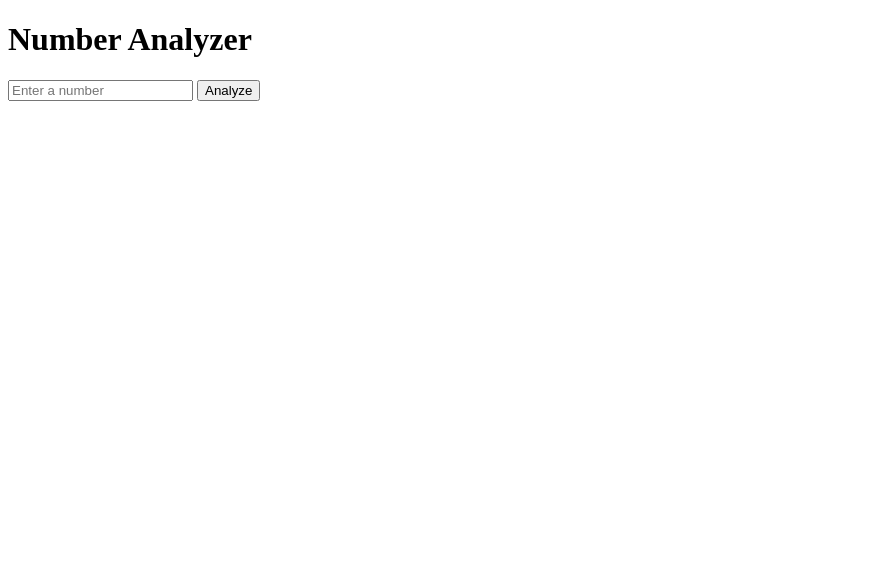
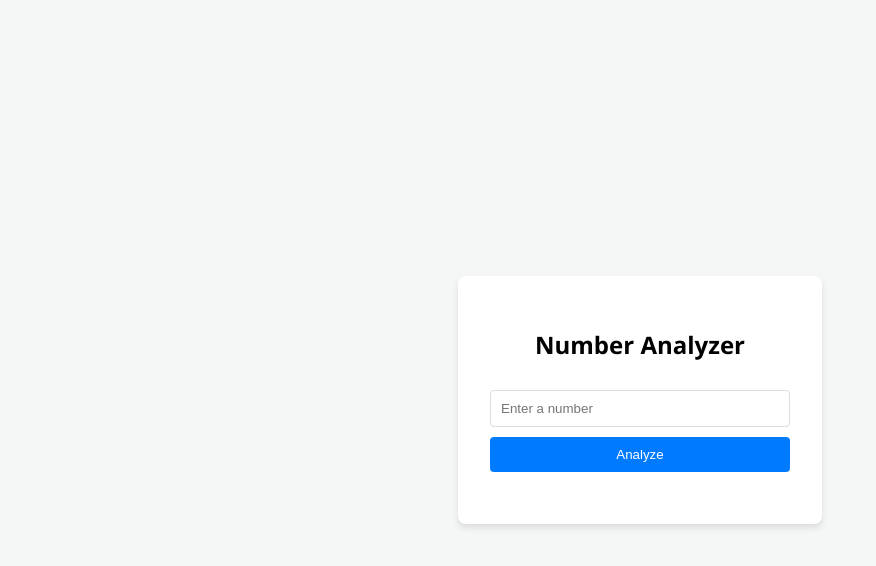
Before and after one commit to Phusky0369/azure_web_app_project, a plain HTML site: page index.html in a window 1280 px wide. Shown: the whole page, without its empty margins (0-876 px from the left). Drawn offline with Linux system fonts and the light colour scheme.

Commit message:
Refactor index.html for better UI and functionality
Updated the HTML structure and improved the analyze function to display a message when no number is entered.

```diff
--- a/index.html
+++ b/index.html
@@ -1,17 +1,70 @@
 <!DOCTYPE html>
-<html>
+<html lang="en">
+<head>
+    <meta charset="UTF-8">
+    <meta name="viewport" content="width=device-width, initial-scale=1.0">
+    <title>Number Analyzer</title>
+    <style>
+        body {
+            font-family: 'Segoe UI', Tahoma, Geneva, Verdana, sans-serif;
+            display: flex;
+            justify-content: center;
+            align-items: center;
+            height: 100vh;
+            background-color: #f4f7f6;
+            margin: 0;
+        }
+        .container {
+            background: white;
+            padding: 2rem;
+            border-radius: 8px;
+            box-shadow: 0 4px 6px rgba(0,0,0,0.1);
+            text-align: center;
+            width: 300px;
+        }
+        input {
+            width: 100%;
+            padding: 10px;
+            margin: 10px 0;
+            border: 1px solid #ddd;
+            border-radius: 4px;
+            box-sizing: border-box;
+        }
+        button {
+            width: 100%;
+            padding: 10px;
+            background-color: #007bff;
+            color: white;
+            border: none;
+            border-radius: 4px;
+            cursor: pointer;
+        }
+        button:hover { background-color: #0056b3; }
+        #result { margin-top: 20px; font-weight: bold; }
+    </style>
+</head>
 <body>
-    <h1>Number Analyzer</h1>
+
+<div class="container">
+    <h2>Number Analyzer</h2>
     <input type="number" id="numInput" placeholder="Enter a number">
     <button onclick="analyze()">Analyze</button>
     <div id="result"></div>
+</div>
 
-    <script>
-        async function analyze() {
-            const num = document.getElementById('numInput').value;
-            // This is where the frontend talks to the "Brain"
-            alert("Calculations will happen here once the backend is connected!");
+<script>
+    async function analyze() {
+        const num = document.getElementById('numInput').value;
+        const resultDiv = document.getElementById('result');
+
+        if (!num) {
+            resultDiv.innerText = "Please enter a number!";
+            return;
         }
-    </script>
+
+        resultDiv.innerText = "Calculating...";
+    }
+</script>
+
 </body>
 </html>
```
